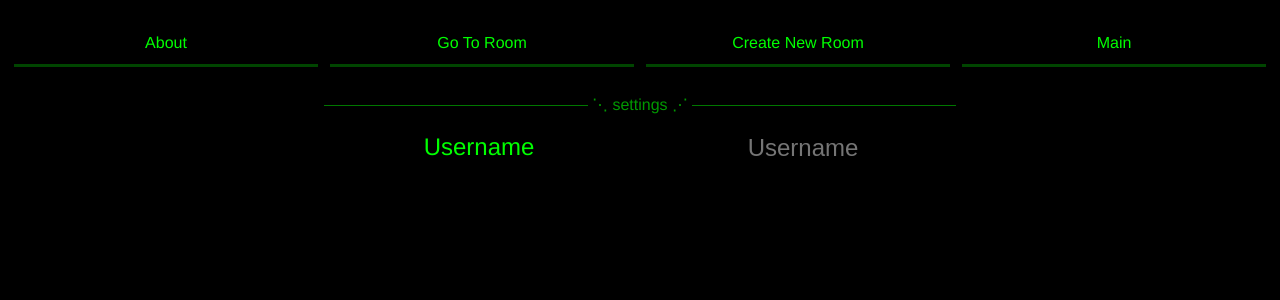
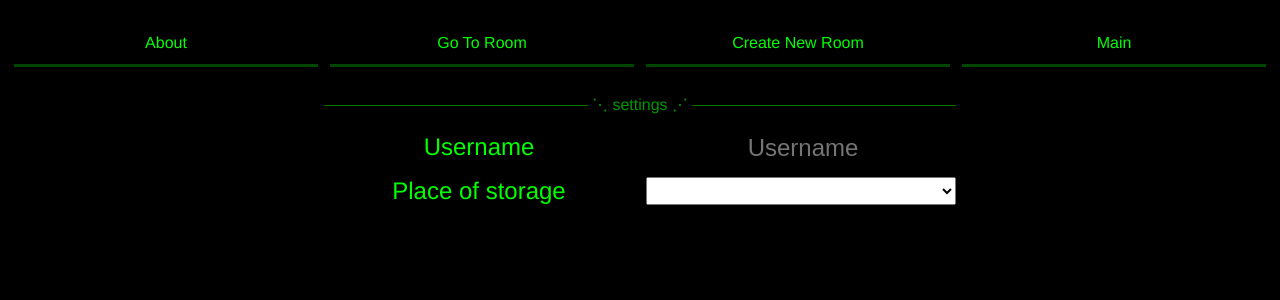
Before and after one commit to arel0ve/security-chat, a Vue app in the folder front/: page /settings in a window 1280 px wide. Shown: the top 300 px of the page. Built offline with nearby package versions, Linux system fonts and the light colour scheme.

Commit message:
Add setting choose storage

```diff
--- a/front/src/store.js
+++ b/front/src/store.js
@@ -5,20 +5,33 @@ Vue.use(Vuex)
 
 export default new Vuex.Store({
   state: {
-    username: ''
+    options: {
+      username: '',
+      storage: ''
+    }
   },
   getters: {
-    getUsername (context) {
-      if (!context.username) {
-        context.username = window.localStorage.getItem('username') ? window.localStorage.getItem('username') : ''
+    getUsername (state) {
+      if (!state.options.username) {
+        state.options.username = window.localStorage.getItem('username') ? window.localStorage.getItem('username') : ''
       }
-      return context.username
+      return state.options.username
+    },
+    getStorage (state) {
+      if (!state.options.storage) {
+        state.options.storage = window.localStorage.getItem('storage') ? window.localStorage.getItem('storage') : ''
+      }
+      return state.options.storage
     }
   },
   mutations: {
-    saveUsername (context, username) {
-      context.username = username
+    saveUsername (state, username) {
+      state.options.username = username
       window.localStorage.setItem('username', username)
+    },
+    saveStorage (state, storage) {
+      state.options.storage = storage
+      window.localStorage.setItem('storage', storage)
     }
   },
   actions: {
--- a/front/src/views/Settings.vue
+++ b/front/src/views/Settings.vue
@@ -3,9 +3,15 @@
     <MainMenu mode="menu"/>
     <form class="settings">
       <hr>
-      <div class="form-group">
+      <div class="form-content">
         <label for="username">Username</label>
         <input id="username" v-model="username" @change="saveUsername" placeholder="Username">
+        <label for="storage">Place of storage</label>
+        <select id="storage" v-model="storage" @change="saveStorage">
+          <option>Application Store</option>
+          <option>Local Storage</option>
+          <option>Database</option>
+        </select>
       </div>
     </form>
   </div>
@@ -20,15 +26,20 @@ export default {
   },
   data () {
     return {
-      username: ''
+      username: '',
+      storage: ''
     }
   },
   async created () {
     this.username = this.$store.getters.getUsername
+    this.storage = this.$store.getters.getStorage
   },
   methods: {
     saveUsername () {
       this.$store.commit('saveUsername', this.username)
+    },
+    saveStorage () {
+      this.$store.commit('saveStorage', this.storage)
     }
   }
 }
@@ -61,7 +72,7 @@ export default {
       top: -11px;
     }
   }
-  .form-group {
+  .form-content {
     display: grid;
     grid-template-columns: 1fr 1fr;
     grid-gap: 12px;
```
